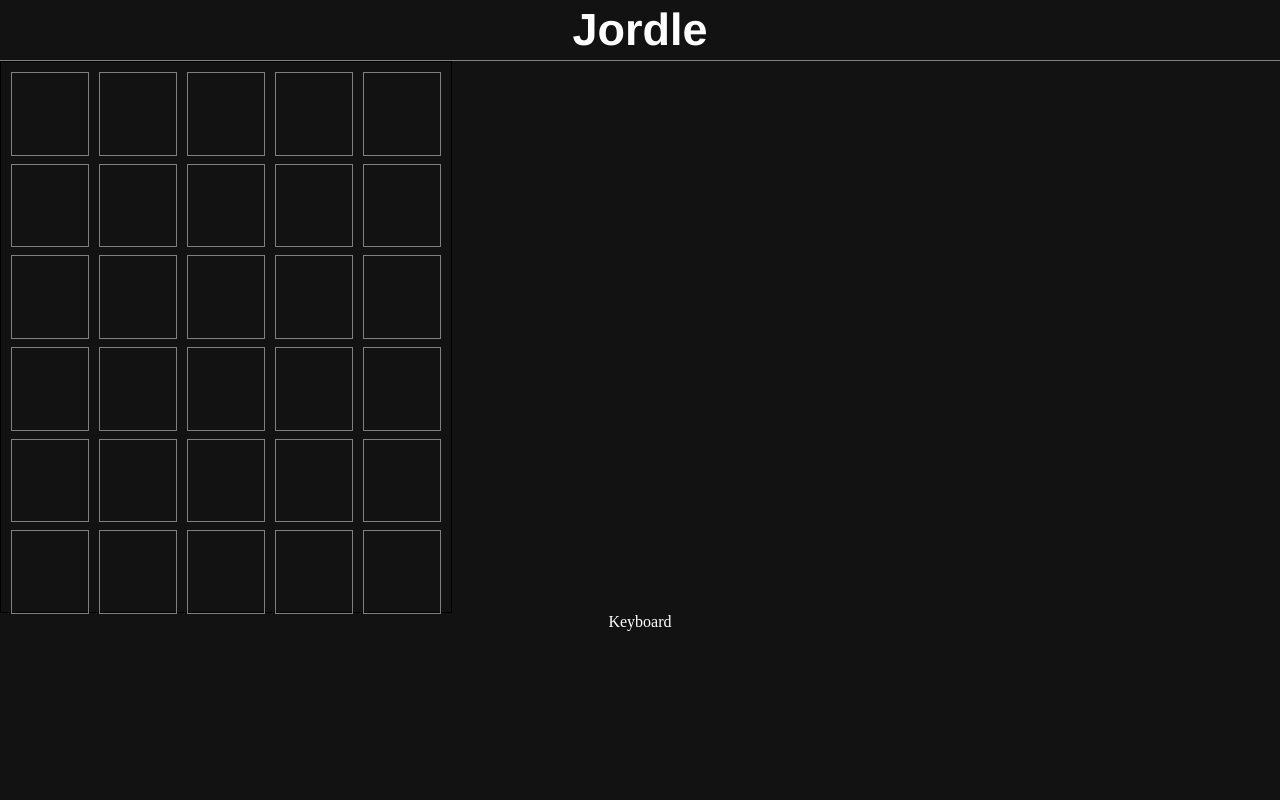
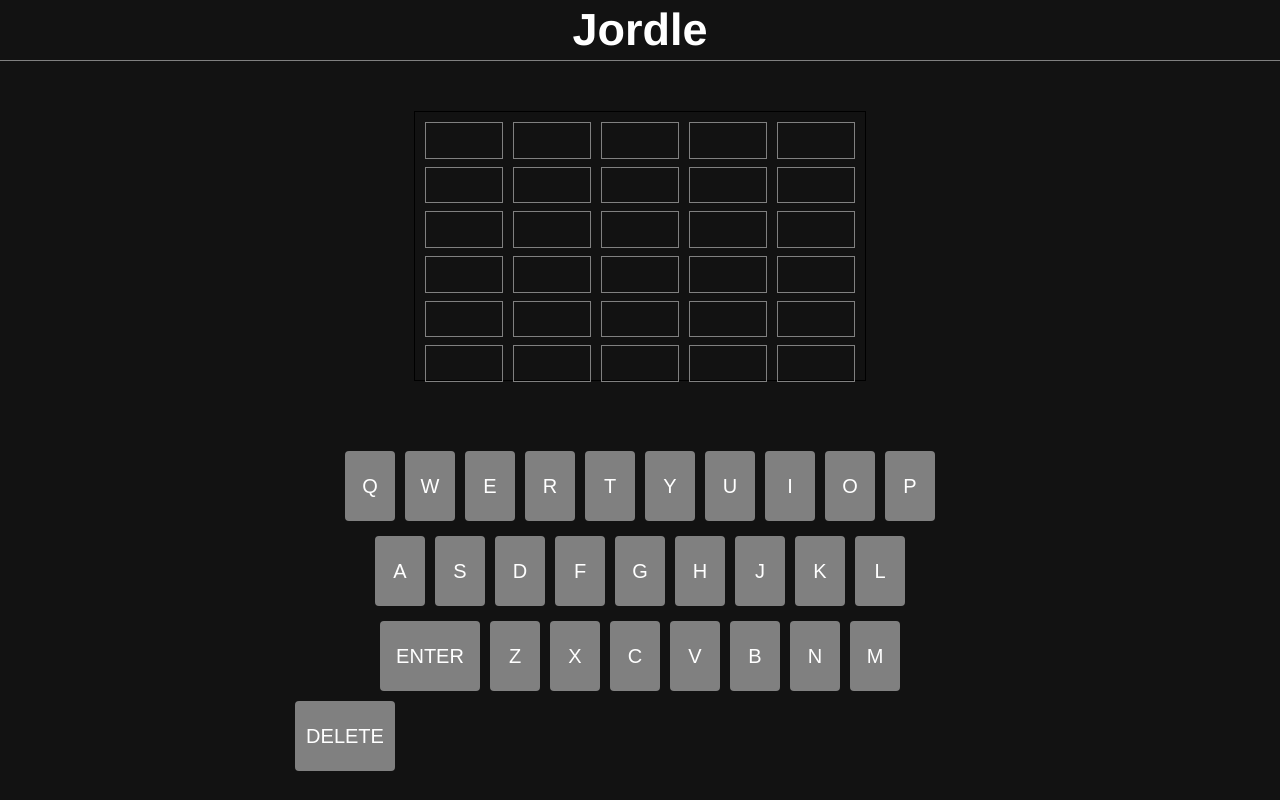
Before and after one commit to Jason-Tighe/jorlde, a Next.js app: page / in a window 1280 px wide. Built offline with nearby package versions, Linux system fonts and the light colour scheme.

Commit message:
keyboard func in progress

```diff
--- /dev/null
+++ b/pages/components/Key.js
@@ -0,0 +1,15 @@
+import React, { useContext } from 'react'
+import { AppContext } from '..'
+
+
+export default function Key ({keyVal, bigKey}){
+
+    const {board, setBoard, currAttempt, setCurrAttempt} = useContext(AppContext)
+    const selectLetter = () =>{
+        const newBoard = [...board]
+        newBoard[currAttempt.attempt][currAttempt.letterPos] = keyVal
+        setBoard(newBoard)
+        setCurrAttempt({...currAttempt, letterPos: currAttempt.letterPos+1})
+    }
+return <div className="key" id={bigKey && "big"} onClick={selectLetter}>{keyVal}</div>
+}
--- a/pages/components/Keyboard.js
+++ b/pages/components/Keyboard.js
@@ -1,10 +1,28 @@
 import React from 'react'
+import Key from './Key'
 
 export default function Keyboard() {
+  const keys1 = ["Q", "W", "E", "R", "T", "Y","U", "I", "O", "P"]
+  const keys2 = ["A","S","D","F","G","H", "J", "K", "L"]
+  const keys3 = ["Z","X","C","V","B","N","M"]
+
 
     return (
-      <div>
-     Keyboard
+      <div className = "keyboard">
+        <div className="line1">{keys1.map((key)=>{
+          return <Key keyVal={key}/>
+        })}
+        </div>
+        <div className="line2">{keys2.map((key)=>{
+          return <Key keyVal={key} />
+        })}
+        </div>
+        <div className="line3">
+        <Key keyVal={"ENTER"} bigKey/>
+        {keys3.map((key)=>{
+          return <Key keyVal={key}/>
+        })}</div>
+        <Key keyVal={"DELETE"} bigKey/>
       </div>
     )
   }
--- a/pages/index.js
+++ b/pages/index.js
@@ -11,15 +11,18 @@
 
 export default function Home() {
   const [board, setBoard] =useState(boardDeafult)
+  const [currAttempt, setCurrAttempt] = useState({attempt: 0, letterPos: 0})
 
   return (
     <div className= "App">
       <nav>
         <h1>Jordle</h1>
       </nav>
-      <AppContext.Provider value ={{board, setBoard}}>
+      <AppContext.Provider value ={{board, setBoard, currAttempt, setCurrAttempt}}>
+        <div className="game">
         <Board/>
         <Keyboard/>
+        </div>
       </AppContext.Provider>
     </div>
   )
--- a/styles/globals.css
+++ b/styles/globals.css
@@ -10,6 +10,7 @@
   body {
     padding: 0%;
     margin: 0;
+    background-color: #121212;
   }
 
   nav {
```
Also changed, not shown: pages/Words.js (+6 -6 lines).
